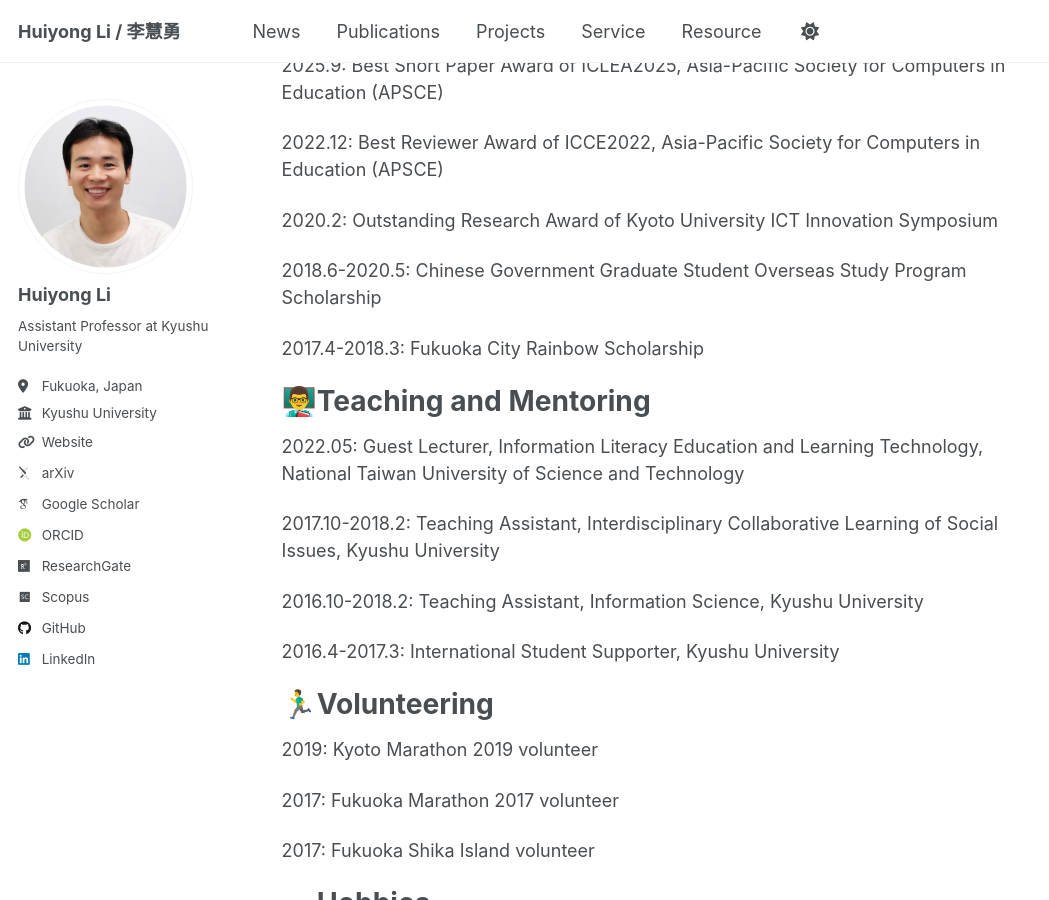
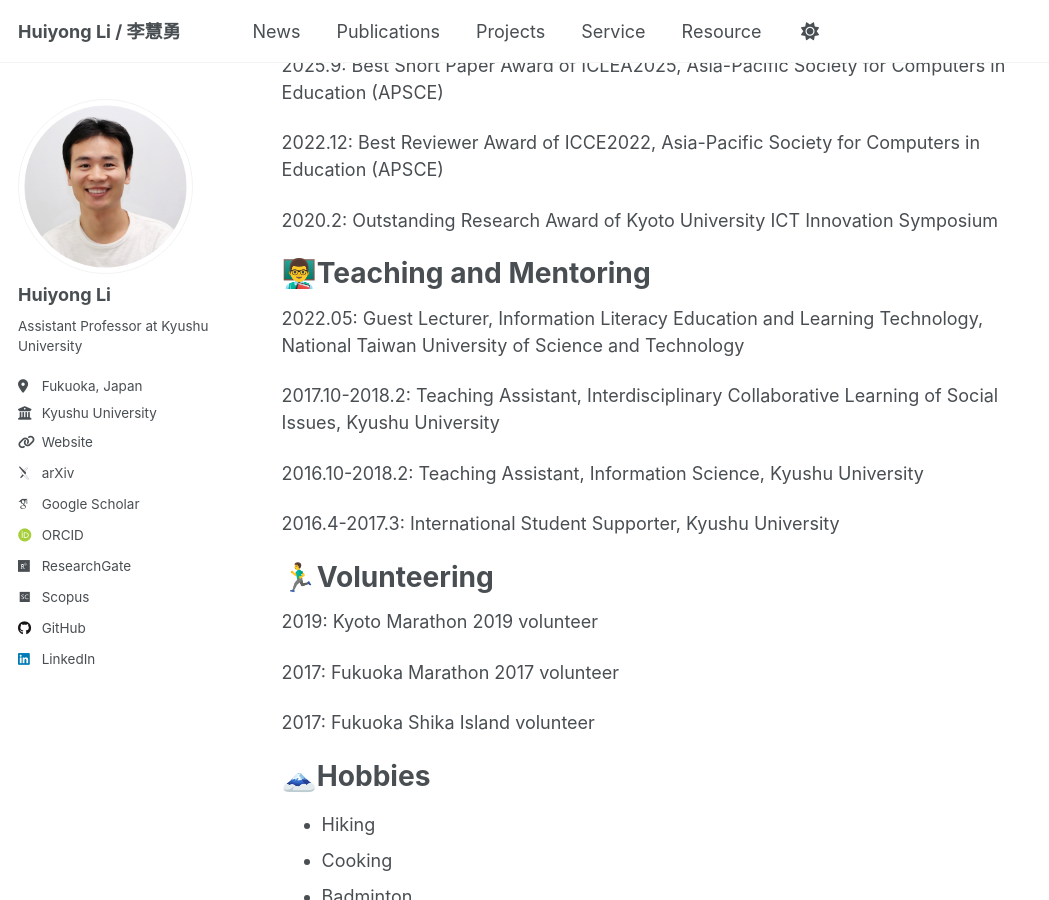
Before and after one commit to li-huiyong/li-huiyong.github.io, a Jekyll site: the page built from _pages/about.md, in a window 1280 px wide and 900 px high, scrolled down 2030 px. Shown: the whole window, without its empty margins (0-1049 px from the left). Built offline with Jekyll 4.4.1, drawn with Linux system fonts in a browser that asks for light colours; some web fonts are replaced.

Commit message:
scholarship

```diff
--- a/_pages/about.md
+++ b/_pages/about.md
@@ -69,10 +69,6 @@ Research on education-specific LLM agents. Developing a multi-AI agent system ca
 
 2020.2: Outstanding Research Award of Kyoto University ICT Innovation Symposium
 
-2018.6-2020.5: Chinese Government Graduate Student Overseas Study Program Scholarship
-
-2017.4-2018.3: Fukuoka City Rainbow Scholarship
-
 
 👨‍🏫Teaching and Mentoring
 ======
```
